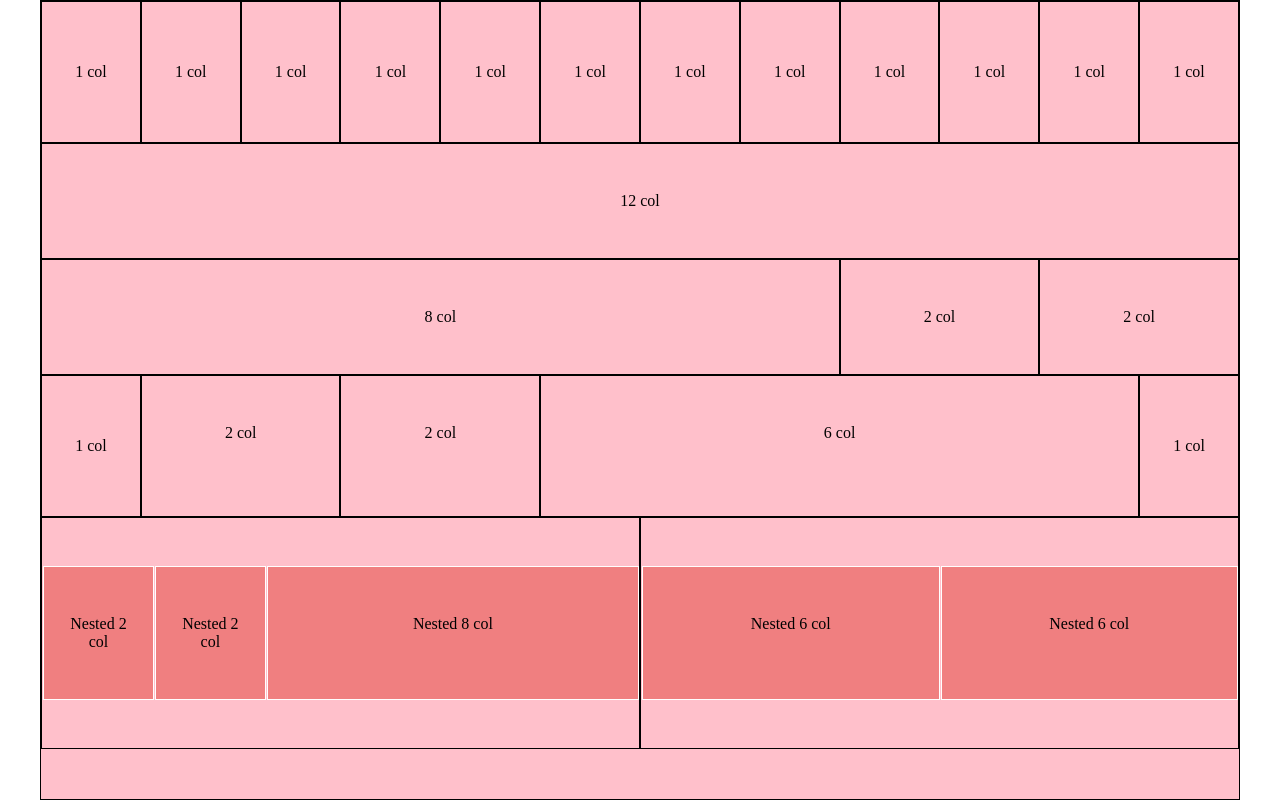
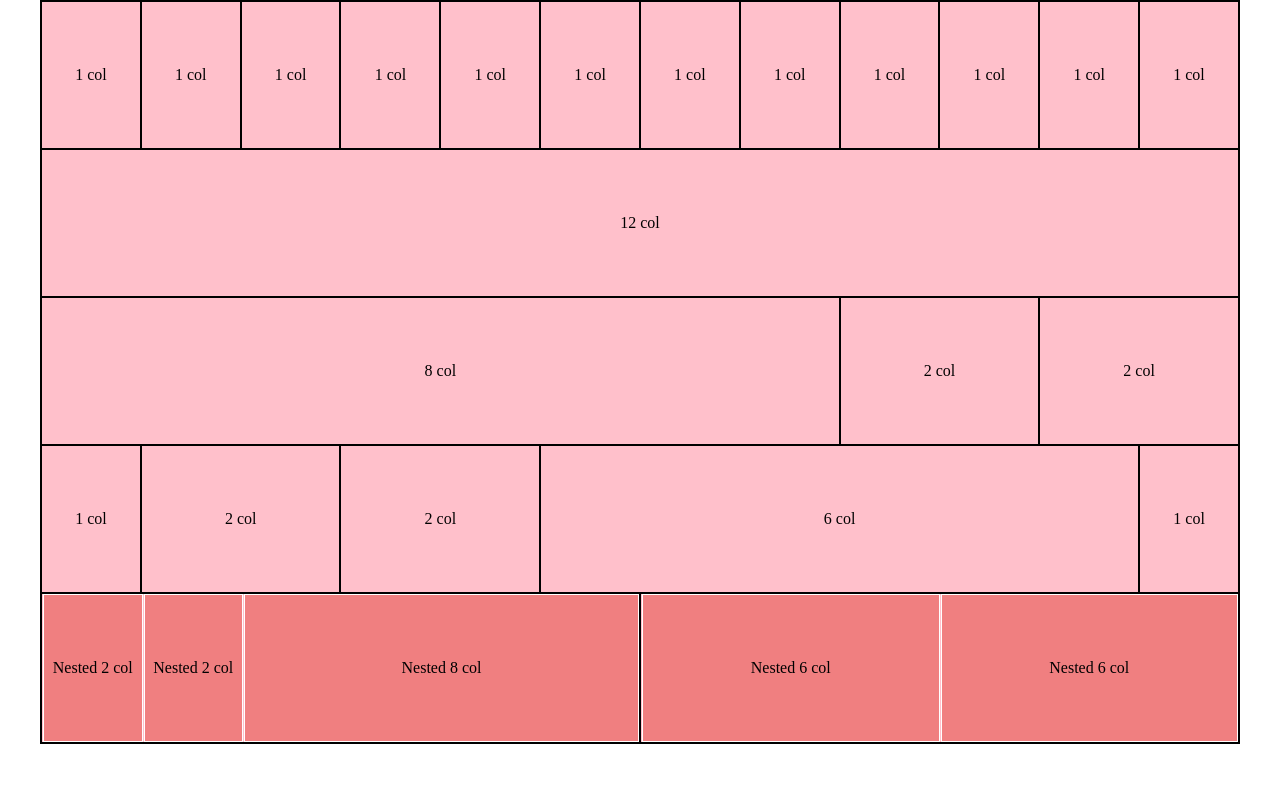
Before and after one commit to Alessia9802/html-css-12bool, a plain HTML site: page index.html in a window 1280 px wide. Drawn offline with Linux system fonts and the light colour scheme.

Commit message:
nested part fixed

```diff
--- a/framework_12bool.css
+++ b/framework_12bool.css
@@ -6,7 +6,6 @@
 
 .container {
   width: 1200px;
-  height: 100vh;
   margin: auto;
 }
 
--- a/style.css
+++ b/style.css
@@ -6,23 +6,19 @@
 [class^="col"] {
   border: 1px solid black;
   text-align: center;
-  padding: 3rem 0rem;
 }
 
-.col_1 {
-  padding-top: 61px;
-  padding-bottom: 61px;
+.col_1,
+.col_12,
+.col_8,
+.col_2 {
+  padding-top: 4rem;
+  padding-bottom: 4rem;
 }
 
-.col_2_nested {
-  padding-left: 1rem;
-  padding-right: 1rem;
-}
-
-.col_6,
-.col_6_nested {
+.col_6 {
   justify-content: center;
-  align-content: flex-start;
+  align-items: center;
 }
 
 .col_2_nested,
@@ -32,4 +28,7 @@
   border: 1px solid white;
   text-align: center;
   margin-left: 1px;
+  padding-top: 4rem;
+  padding-bottom: 4rem;
+  justify-content: center;
 }
```
